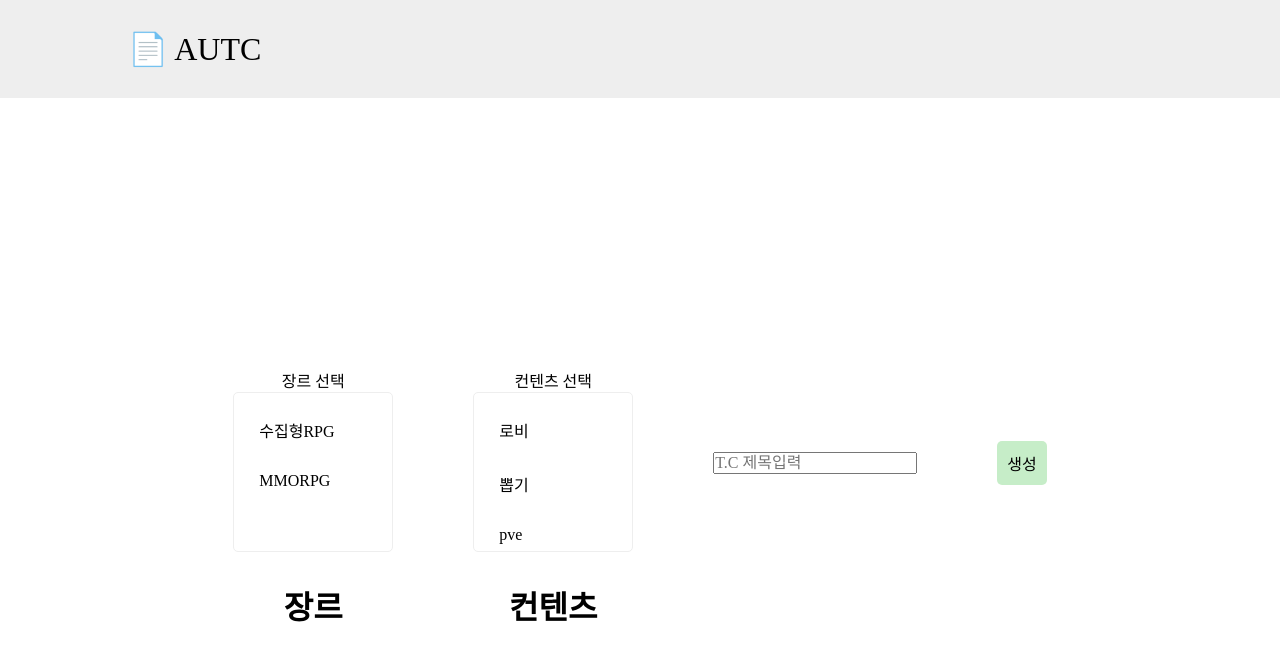
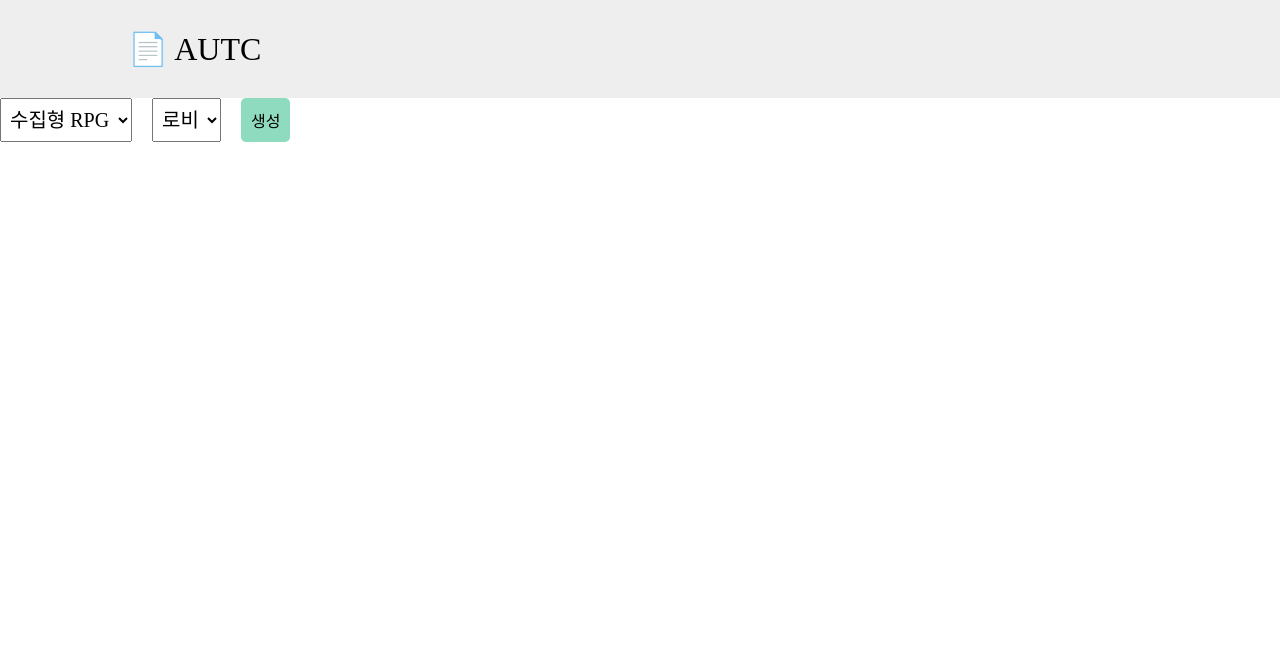
Before and after one commit to whara123/AUTC, a React (Create React App) app: page /create in a window 1280 px wide. Shown: the top 660 px of the page. Built offline with nearby package versions, Linux system fonts and the light colour scheme; a web font is replaced by a local one.

Commit message:
:white_check_mark: Modify createpage

```diff
--- a/package.json
+++ b/package.json
@@ -11,6 +11,7 @@
     "react-dom": "^17.0.2",
     "react-router-dom": "^6.2.2",
     "react-scripts": "5.0.0",
+    "react-table": "^7.7.0",
     "styled-components": "^5.3.3",
     "web-vitals": "^2.1.4"
   },
--- a/src/pages/Create/Create.js
+++ b/src/pages/Create/Create.js
@@ -1,55 +1,38 @@
 import React, { useState } from "react";
 import styled from "styled-components";
 import Header from "../../components/Header";
-import SelectItem from "./SelectItem";
 
 export default function Create() {
   const [genre, setGenre] = useState("장르");
-  const [contentName, setContentName] = useState("");
   const [content, setContent] = useState("컨텐츠");
 
   const handleGenre = (e) => {
     setGenre(e.target.value);
   };
 
-  const handlecontent = (e) => {
+  const handleContent = (e) => {
     setContent(e.target.value);
   };
-  const fakeData = ["로비", "뽑기", "pve", "pvp", "상점", "영웅", "친구", "장비", "업적"];
 
   return (
     <CreateBody>
       <Header pageName="TestCase 생성 페이지" />
-      <MainWrap>
-        <SelectWrap>
-          <p>장르 선택</p>
-          <SelectList>
-            <SelectItem name="수집형RPG" btnType="button" onClick={handleGenre} />
-            <SelectItem name="MMORPG" btnType="button" onClick={handleGenre} />
-          </SelectList>
-          <Titles>{genre}</Titles>
-        </SelectWrap>
+      <main>
+        <WrapCreateSelect>
+          <SelectOption value={genre} onChange={handleGenre}>
+            <option value="수집형 RPG">수집형 RPG</option>
+          </SelectOption>
 
-        <SelectWrap>
-          <p>컨텐츠 선택</p>
-          <SelectList>
-            {fakeData.map((data) => (
-              <SelectItem key={`list_${data}`} name={data} btnType="button" onClick={handlecontent} />
-            ))}
-          </SelectList>
-          <Titles>{content}</Titles>
-        </SelectWrap>
+          <SelectOption value={content} onChange={handleContent}>
+            <option value="로비">로비</option>
+            <option value="모험">모험</option>
+            <option value="던전">던전</option>
+            <option value="소환">소환</option>
+          </SelectOption>
 
-        <WrapInput>
-          <input
-            type="text"
-            value={contentName}
-            onChange={(e) => setContentName(e.target.value)}
-            placeholder="T.C 제목입력"
-          />
-          <CreateButton type="button">생성</CreateButton>
-        </WrapInput>
-      </MainWrap>
+          <CreateBtn type="button">생성</CreateBtn>
+        </WrapCreateSelect>
+      </main>
     </CreateBody>
   );
 }
@@ -60,61 +43,19 @@ const CreateBody = styled.div`
   overflow: hidden;
 `;
 
-const MainWrap = styled.main`
-  display: flex;
-  width: 100%;
-  height: 100%;
-  gap: 5em;
-  justify-content: center;
-  align-items: center;
+const SelectOption = styled.select`
+  padding: 5px;
+  font-size: 20px;
+  box-sizing: border-box;
 `;
 
-const SelectWrap = styled.div`
-  display: flex;
-  flex-direction: column;
-  justify-content: center;
-  align-items: center;
+const CreateBtn = styled.button`
+  padding: 10px;
+  background-color: #8fdbbf;
+  border-radius: 5px;
 `;
 
-const SelectList = styled.ul`
-  width: 10em;
-  height: 10em;
-  padding: 10px;
-  border: 1px solid #eee;
-  border-radius: 5px;
-  overflow-y: scroll;
-  &::-webkit-scrollbar {
-    width: 10px;
-  }
-  &::-webkit-scrollbar-thumb {
-    background-color: #2f3542;
-    border-radius: 10px;
-    background-clip: padding-box;
-    border: 2px solid transparent;
-  }
-  &::-webkit-scrollbar-track {
-    background-color: grey;
-    border-radius: 10px;
-    box-shadow: inset 0px 0px 5px white;
-  }
+const WrapCreateSelect = styled.div`
+  display: flex;
+  gap: 20px;
 `;
-
-const Titles = styled.p`
-  margin-top: 30px;
-  font-weight: bold;
-  font-size: 2em;
-`;
-
-const CreateButton = styled.button`
-  padding: 10px;
-  border-radius: 5px;
-  background: #c6edc8;
-`;
-
-const WrapInput = styled.form`
-  display: flex;
-  justify-content: center;
-  align-items: center;
-  gap: 5em;
-  margin-bottom: 70px;
-`;
--- a/src/pages/Create/SelectItem.js
+++ /dev/null
@@ -1,32 +0,0 @@
-import React from "react";
-import styled from "styled-components";
-import PropTypes from "prop-types";
-
-export default function SelectItem({ name, btnType, onClick }) {
-  return (
-    <SelectList>
-      <SelectItemButton type={btnType} value={name} onClick={onClick}>
-        {name}
-      </SelectItemButton>
-    </SelectList>
-  );
-}
-
-const SelectList = styled.li`
-  padding: 5px;
-`;
-
-const SelectItemButton = styled.button`
-  padding: 10px;
-  border-radius: 5px;
-  background: none;
-  &:hover {
-    background: #c6edc8;
-  }
-`;
-
-SelectItem.propTypes = {
-  name: PropTypes.string.isRequired,
-  btnType: PropTypes.string.isRequired,
-  onClick: PropTypes.func.isRequired,
-};
```
Also changed, not shown: 1 other file (tests, documents, lock files or other folders).
